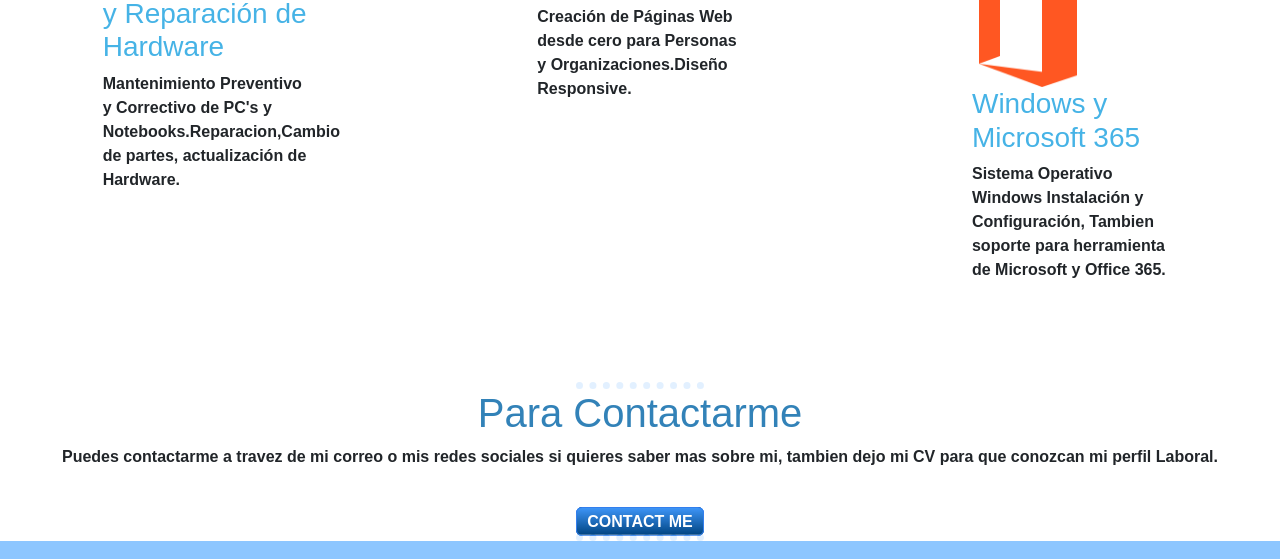
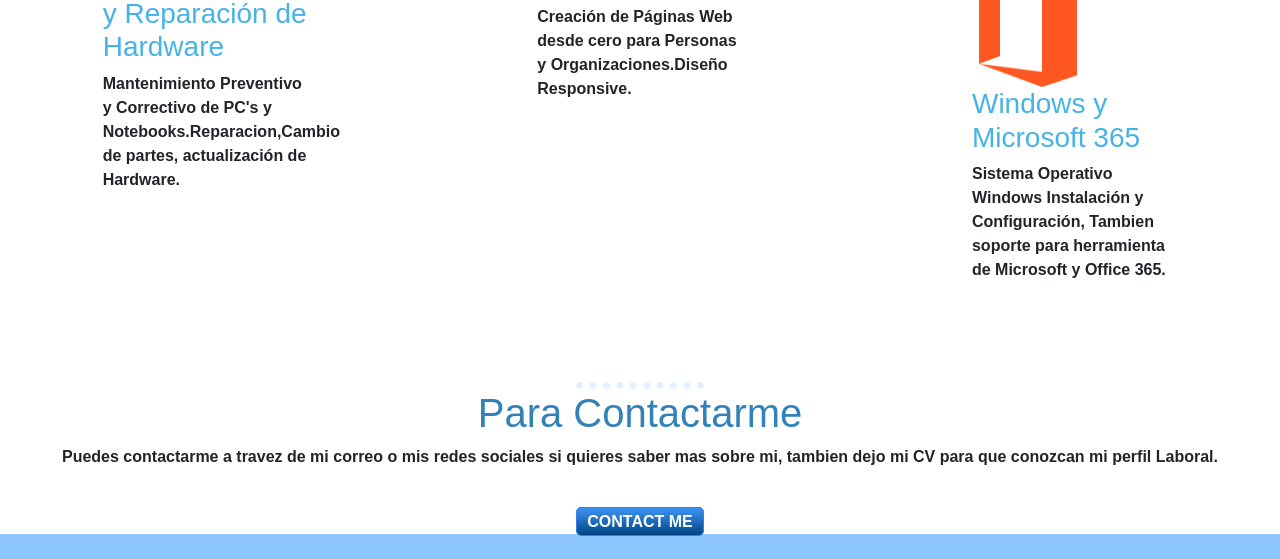
Before and after one commit to Steven-Mendoza/MyPersonalSite, a plain HTML site: page index.html in a window 1280 px wide. Shown: the part 1023-1582 px from the top of the page. Drawn offline with nearby package versions, Linux system fonts and the light colour scheme; a web font is replaced by a local one.

Commit message:
Update index.html

```diff
--- a/index.html
+++ b/index.html
@@ -8,7 +8,7 @@
   <link href="https://cdn.jsdelivr.net/npm/bootstrap@5.0.0-beta1/dist/css/bootstrap.min.css" rel="stylesheet" integrity="sha384-giJF6kkoqNQ00vy+HMDP7azOuL0xtbfIcaT9wjKHr8RbDVddVHyTfAAsrekwKmP1" crossorigin="anonymous">
 
  <link rel="stylesheet" href="styles.css">
-   <link rel="icon" type="image/png" href="nueva imagen de mapa de bits.png">
+   <link rel="icon" type="image/png" href="Nueva imagen de mapa de bits.png">
   <link rel="preconnect" href="https://fonts.gstatic.com">
   <link href="https://fonts.googleapis.com/css2?family=Encode+Sans+Expanded:wght@200&family=Italianno&family=PT+Sans+Caption&display=swap" rel="stylesheet">
 
@@ -100,7 +100,6 @@
     </div>
   </div>
   </section>
-<hr>
   <div class="inferior">
     <a class="footer-link" href="https://www.linkedin.com/in/steven-mendoza-828524159/" target="_blank"><i class="fab fa-linkedin-in"></i></a>
     <a class="footer-link" href="https://twitter.com/StevenD_Mendoza" target="_blank"><i class="fab fa-twitter"></i></a>
```
